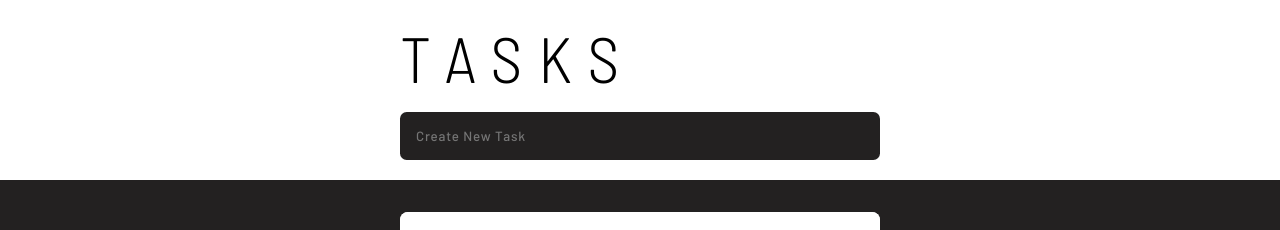
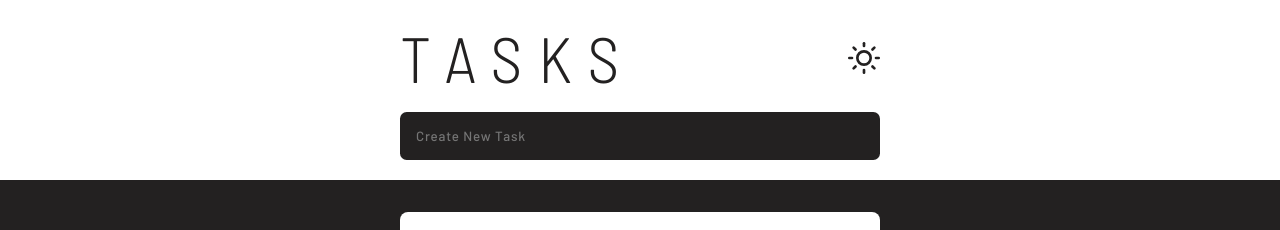
Before and after one commit to rbrene/todo-react, a React (Create React App) app: page / in a window 1280 px wide. Shown: the top 230 px of the page. Built offline with nearby package versions, Linux system fonts and the light colour scheme.

Commit message:
added light mode and dark mode

```diff
--- /dev/null
+++ b/src/components/Theme.jsx
@@ -0,0 +1,16 @@
+import { useContext } from 'react';
+import { ThemeContext } from '../helpers/context';
+import { FiSun, FiMoon } from 'react-icons/fi';
+
+
+const Theme = () => {
+    const { theme, toggleTheme } = useContext(ThemeContext);
+
+    if (theme === 'light') {
+        return <FiSun onClick={toggleTheme} />
+    } else {
+        return <FiMoon onClick={toggleTheme} />
+    }
+}
+
+export default Theme;
--- a/src/helpers/context.js
+++ b/src/helpers/context.js
@@ -2,3 +2,4 @@ import { createContext } from 'react';
 
 
 export const TasksContext = createContext(null);
+export const ThemeContext = createContext(null);
--- /dev/null
+++ b/src/helpers/themes.js
@@ -0,0 +1,9 @@
+export const lightMode = {
+    main: '#fff',
+    second: '#232121'
+}
+
+export const darkMode = {
+    main: '#232121',
+    second: '#fff'
+}
--- a/src/routes/index.jsx
+++ b/src/routes/index.jsx
@@ -1,15 +1,22 @@
-import React from 'react';
+import { useContext } from 'react';
+import { ThemeProvider } from 'styled-components';
+import { ThemeContext } from '../helpers/context';
+import { lightMode, darkMode } from '../helpers/themes';
 import { Routes as Switch, Route } from 'react-router-dom';
 import { Container } from '../styled-components/layouts/index';
 import Tasks from './tasks/index';
 
 
 export default function Routes() {
+    const { theme } = useContext(ThemeContext);
+
     return (
-        <Container>
-            <Switch>
-                <Route exact path='/' element={<Tasks />} />
-            </Switch>
-        </Container>
+        <ThemeProvider theme={theme === 'light' ? lightMode : darkMode}>
+            <Container>
+                <Switch>
+                    <Route exact path='/' element={<Tasks />} />
+                </Switch>
+            </Container>
+        </ThemeProvider>
     )
 }
--- a/src/routes/tasks/index.jsx
+++ b/src/routes/tasks/index.jsx
@@ -5,6 +5,7 @@ import { Grid, HeadingRow, HeadingRowWrapper, TasksRow, TasksRowWrapper } from '
 import TasksList from '../../components/Tasks/List';
 import { CreateTask } from '../../components/Forms';
 import { H1 } from '../../styled-components/components/typography';
+import Theme from '../../components/Theme';
 
 
 const Tasks = props => {
@@ -16,7 +17,10 @@ const Tasks = props => {
                 <Grid>
                     <HeadingRow>
                         <HeadingRowWrapper>
-                            <H1> Tasks </H1>
+                            <header>
+                                <H1> Tasks </H1>
+                                <Theme />
+                            </header>
                             <CreateTask />
                         </HeadingRowWrapper>
                     </HeadingRow>
--- a/src/styled-components/components/typography.jsx
+++ b/src/styled-components/components/typography.jsx
@@ -9,4 +9,5 @@ export const H1 = styled.h1`
     text-transform: uppercase;
     letter-spacing: 0.5ch;
     line-height: 1.2;
+    color: ${({theme}) => theme.second};
 `;
--- a/src/styled-components/forms/index.jsx
+++ b/src/styled-components/forms/index.jsx
@@ -22,12 +22,12 @@ export const Input = styled(a.input)`
     padding-inline: ${rem(16)};
     font-family: inherit;
     font-weight: 500;
-    background: #232121;
+    background: ${({theme}) => theme.second};
     border: none;
     border-radius: ${em(8)};
     outline: none;
     letter-spacing: ${em(1)};
-    color: #fff;
+    color: ${({theme}) => theme.main};
 `;
 
 export const Checkbox = styled(a.input)`
@@ -36,7 +36,7 @@ export const Checkbox = styled(a.input)`
     height: ${rem(20)};
     background: transparent;
     outline: none;
-    border: 2px solid #232121;
+    border: 2px solid ${({theme}) => theme.second};
     border-radius: 50%;
     appearance: none;
 
@@ -45,7 +45,7 @@ export const Checkbox = styled(a.input)`
         position: absolute;
         width: 100%;
         height: 100%;
-        background: #232121;
+        background: ${({theme}) => theme.second};
         border-radius: 50%;
         transform: scale(0);
         transition: transform 0.3s ease-in-out;
--- a/src/styled-components/layouts/index.jsx
+++ b/src/styled-components/layouts/index.jsx
@@ -18,6 +18,17 @@ export const Grid = styled(Container)`
 
 export const HeadingRow = styled(Container)`
     grid-row: 1;
+    background: ${({theme}) => theme.main};
+    header {
+        display: flex;
+        align-items: center;
+        justify-content: space-between;
+        svg {
+            width: ${rem(32)};
+            height: ${rem(32)};
+            color: ${({theme}) => theme.second};
+        }
+    }
 `;
 
 export const HeadingRowWrapper = styled(a.div)`
@@ -25,8 +36,6 @@ export const HeadingRowWrapper = styled(a.div)`
     max-width: ${rem(480)};
     height: 100%;
     margin-inline: auto;
-    /* background: indigo;
-    color: white; */
     display: flex;
     flex-direction: column;
     justify-content: center;
@@ -36,7 +45,7 @@ export const HeadingRowWrapper = styled(a.div)`
 export const TasksRow = styled(Container)`
     grid-row: 2;
     padding-block: ${rem(32)};
-    background: #232121;
+    background: ${({theme}) => theme.second};
 `;
 
 export const TasksRowWrapper = styled(a.div)`
@@ -44,7 +53,7 @@ export const TasksRowWrapper = styled(a.div)`
     max-width: ${rem(480)};
     height: 100%;
     margin-inline: auto;
-    background: #fff;
+    background: ${({theme}) => theme.second};
     border-radius: ${rem(8)};
     z-index: inherit;
 
--- a/src/styled-components/routes/tasks/index.jsx
+++ b/src/styled-components/routes/tasks/index.jsx
@@ -1,6 +1,5 @@
 import styled from 'styled-components';
 import { Section } from '../index';
-import { Container } from '../../layouts/index';
 import { animated as a } from '@react-spring/web';
 import { rem, em } from '../../../helpers/units';
 
@@ -12,8 +11,8 @@ export const TasksArticle = styled(a.article)`
     position: relative;
     width: 100%;
     height: 100%;
-    background: var(--accent);
-    color: var(--primary);
+    background: ${({theme}) => theme.main};
+    color: ${({theme}) => theme.second};
     border-radius: inherit;
     z-index: inherit;
 `;
@@ -37,7 +36,7 @@ export const Taskitem = styled(a.li)`
     letter-spacing: ${em(2)};
     display: grid;
     grid-template-columns: 10% 1fr 10%;
-    border-bottom: 1px solid #232121;
+    border-bottom: 1px solid ${({theme}) => theme.second};
     text-transform: capitalize;
     z-index: inherit;
 `;
@@ -53,7 +52,7 @@ export const NoTasks = styled(a.li)`
     display: flex;
     align-items: center;
     justify-content: center;
-    color: var(--primary);
+    color: ${({theme}) => theme.main};
 `;
 
 export const TaskAction = styled(a.span)`
--- a/src/ui-core/App.jsx
+++ b/src/ui-core/App.jsx
@@ -1,13 +1,21 @@
-import React from 'react';
+import { useState } from 'react';
+import { ThemeContext } from '../helpers/context';
 import { AppWrapper } from '../styled-components/index';
 import Routes from '../routes/index';
 
 
 export default function App() {
+    const [theme, setTheme] = useState('light');
+
+    const toggleTheme = () => {
+        theme === 'light' ? setTheme('dark') : setTheme('light');
+    }
 
   return (
     <AppWrapper>
-      <Routes />
+      <ThemeContext.Provider value={{theme, toggleTheme}}>
+        <Routes />
+      </ThemeContext.Provider>
     </AppWrapper>
   );
 }
```
